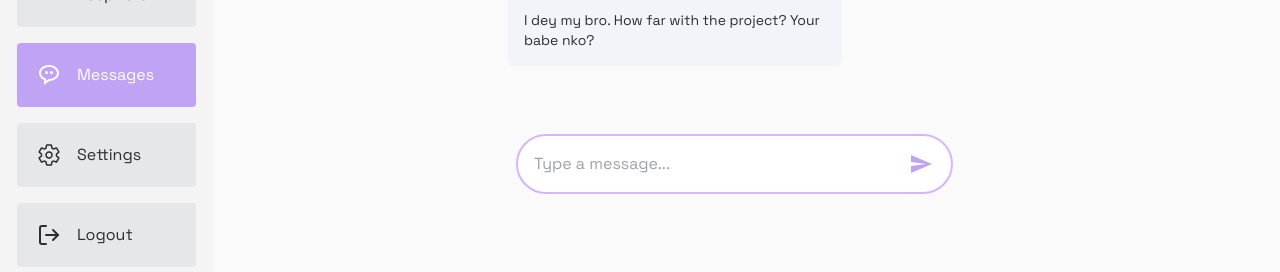
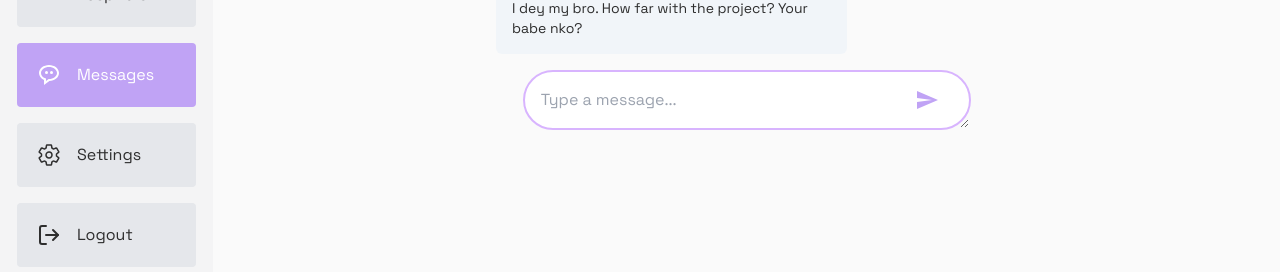
Before and after one commit to Adedoyin-Emmanuel/caresync, a Next.js app: page /user/messages/1 in a window 1280 px wide. Shown: the part 362-634 px from the top of the page. Built offline with nearby package versions, Linux system fonts and the light colour scheme; no server answers.

Commit message:
Feat: Updated chat Ui

```diff
--- a/app/user/messages/[messageId]/page.tsx
+++ b/app/user/messages/[messageId]/page.tsx
@@ -23,7 +23,7 @@ const Messages = () => {
               </Text>
             </section>
             <section className="h-screen w-full flex flex-col">
-              <div className="flex-grow p-3  overflow-y-auto">
+              <div className="flex-grow overflow-y-auto">
                 <div className="mb-4 receiver">
                   <div className="max-w-[70%] bg-slate-100 p-4 rounded-md text-sm">
                     Hi, emmanuel. How are you doing today?
@@ -41,20 +41,25 @@ const Messages = () => {
                     I dey my bro. How far with the project? Your babe nko?
                   </div>
                 </div>
-                {/* <div className="my-10 md:p-2 w-full ">
-                  <input
-                    type="text"
+
+                <form className="w-full flex flex-col items-center justify-end">
+                  <div className="relative w-full max-w-md">
+                    <textarea
                       placeholder="Type a message..."
-                    className="w-full border border-gray-300 p-4 rounded-[30px]"
+                      rows={1}
+                      spellCheck="false"
+                      className="w-full outline-none border-2 border-purple-300 focus:border-accent hover:border-accent transition-all duration-150 ease-in p-4 rounded-[30px] block"
                     />
-
-                  <button type="submit" className="absolute top-9 right-5">
+                    <button
+                      type="submit"
+                      className="absolute top-1/2 right-3 transform -translate-y-1/2 px-5 rounded-full"
+                    >
                       <svg
                         xmlns="http://www.w3.org/2000/svg"
                         width="24"
                         height="24"
                         viewBox="0 0 24 24"
-                      className="text-sky-500"
+                        className="text-accent"
                       >
                         <path
                           d="M2.01 21L23 12 2.01 3 2 10l15 2-15 2z"
@@ -62,31 +67,7 @@ const Messages = () => {
                         ></path>
                       </svg>
                     </button>
-                </div> */}
-
-                <form className="my-10 md:p-2 w-full flex">
-                  <input
-                    type="text"
-                    placeholder="Type a message..."
-                    className="w-full outline-none border-2 border-purple-300 focus:border-accent hover:border-accent transition-all duration-150 ease-in my-5 p-4 rounded-[30px] block"
-                  />
-                  <button
-                    type="submit"
-                    className="transform -translate-x-11  5"
-                  >
-                    <svg
-                      xmlns="http://www.w3.org/2000/svg"
-                      width="24"
-                      height="24"
-                      viewBox="0 0 24 24"
-                      className="text-accent block"
-                    >
-                      <path
-                        d="M2.01 21L23 12 2.01 3 2 10l15 2-15 2z"
-                        fill="currentColor"
-                      ></path>
-                    </svg>
-                  </button>
+                  </div>
                 </form>
               </div>
             </section>
```
Lines whose indentation alone changed are shown as unchanged.
